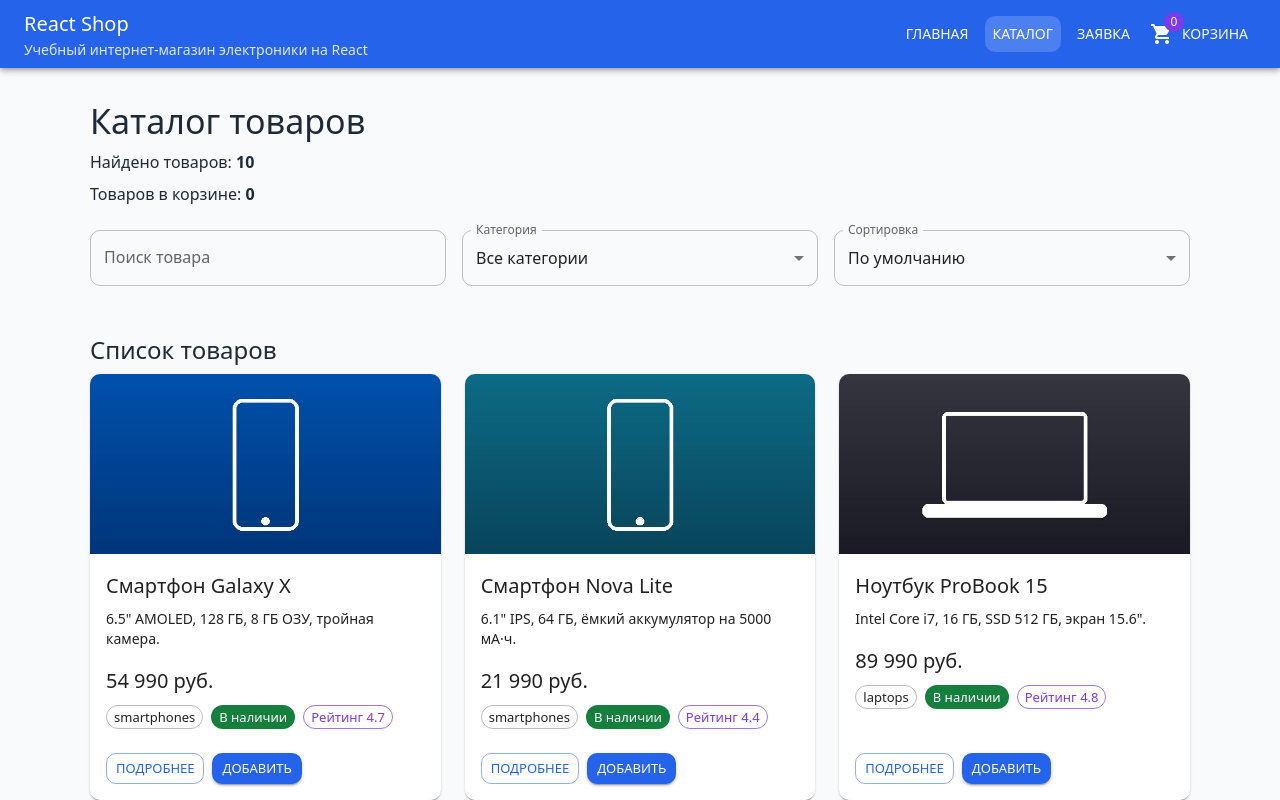
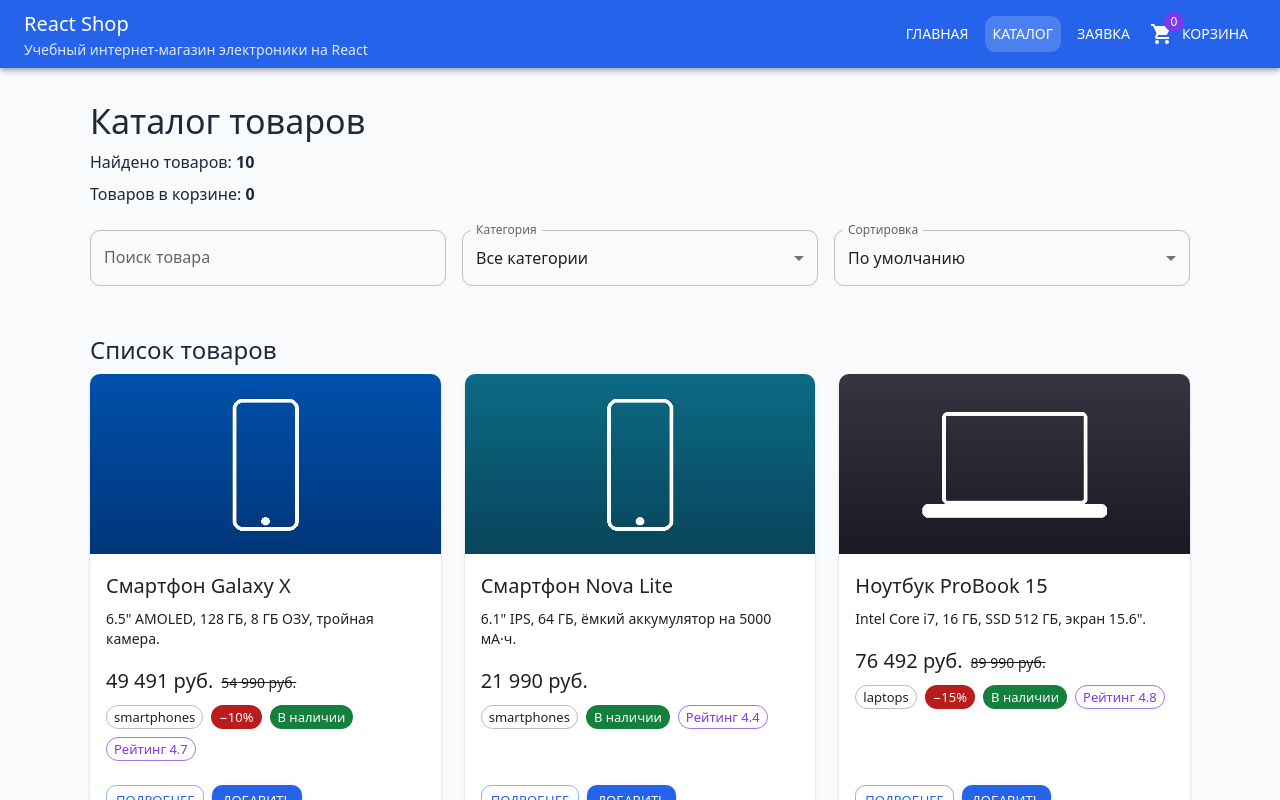
Before and after one commit to f1shi/kr5-react-shop, a React (Vite) app: page /catalog in a window 1280 px wide. Shown: the top 800 px of the page. Built offline with nearby package versions, Linux system fonts and the light colour scheme.

Commit message:
feat: show discounted prices in cards and product page

```diff
--- a/src/components/ProductCard.jsx
+++ b/src/components/ProductCard.jsx
@@ -10,10 +10,9 @@ import {
   Typography
 } from '@mui/material';
 import { Link } from 'react-router-dom';
+import ProductPrice from './ProductPrice';
 
 function ProductCard({ product, onAddToCart }) {
-  const formattedPrice = `${product.price.toLocaleString('ru-RU')} руб.`;
-
   return (
     <Card sx={{ height: '100%', display: 'flex', flexDirection: 'column' }}>
       {product.image && (
@@ -32,11 +31,14 @@ function ProductCard({ product, onAddToCart }) {
         <Typography variant="body2" color="text.secondary" sx={{ mb: 2 }}>
           {product.description}
         </Typography>
-        <Typography variant="h6" component="p" sx={{ mb: 1 }}>
-          {formattedPrice}
-        </Typography>
+        <Box sx={{ mb: 1 }}>
+          <ProductPrice product={product} />
+        </Box>
         <Stack direction="row" spacing={1} useFlexGap sx={{ flexWrap: 'wrap' }}>
           <Chip label={product.category} size="small" variant="outlined" />
+          {product.discountPercent > 0 && (
+            <Chip label={`−${product.discountPercent}%`} color="error" size="small" />
+          )}
           <Chip
             label={product.isAvailable ? 'В наличии' : 'Нет в наличии'}
             color={product.isAvailable ? 'success' : 'default'}
--- /dev/null
+++ b/src/components/ProductPrice.jsx
@@ -0,0 +1,27 @@
+import { Box, Typography } from '@mui/material';
+import { formatPrice, getFinalPrice } from '../utils/priceUtils';
+
+function ProductPrice({ product, variant = 'h6' }) {
+  const finalPrice = getFinalPrice(product);
+  const hasDiscount = product.discountPercent > 0;
+
+  return (
+    <Box sx={{ display: 'flex', alignItems: 'baseline', gap: 1, flexWrap: 'wrap' }}>
+      <Typography variant={variant} component="p" sx={{ m: 0 }}>
+        {formatPrice(finalPrice)}
+      </Typography>
+      {hasDiscount && (
+        <Typography
+          component="s"
+          variant="body2"
+          color="text.secondary"
+          aria-label={`Цена без скидки ${formatPrice(product.price)}`}
+        >
+          {formatPrice(product.price)}
+        </Typography>
+      )}
+    </Box>
+  );
+}
+
+export default ProductPrice;
--- a/src/pages/ProductPage.jsx
+++ b/src/pages/ProductPage.jsx
@@ -14,6 +14,7 @@ import {
 } from '@mui/material';
 import { Link, useParams } from 'react-router-dom';
 import { getProductById } from '../api/productsApi';
+import ProductPrice from '../components/ProductPrice';
 import { useCart } from '../hooks/useCart';
 
 function ProductPage() {
@@ -128,15 +129,18 @@ function ProductPage() {
             </Typography>
             <Stack direction="row" spacing={1} useFlexGap sx={{ flexWrap: 'wrap', mb: 2 }}>
               <Chip label={product.category} variant="outlined" />
+              {product.discountPercent > 0 && (
+                <Chip label={`Скидка ${product.discountPercent}%`} color="error" />
+              )}
               <Chip
                 label={product.isAvailable ? 'В наличии' : 'Нет в наличии'}
                 color={product.isAvailable ? 'success' : 'default'}
               />
               <Chip label={`Рейтинг ${product.rating}`} color="secondary" variant="outlined" />
             </Stack>
-            <Typography variant="h5" component="p" sx={{ mb: 2 }}>
-              {product.price.toLocaleString('ru-RU')} руб.
-            </Typography>
+            <Box sx={{ mb: 2 }}>
+              <ProductPrice product={product} variant="h5" />
+            </Box>
             <Stack direction={{ xs: 'column', sm: 'row' }} spacing={2}>
               <Button
                 variant="contained"
```
